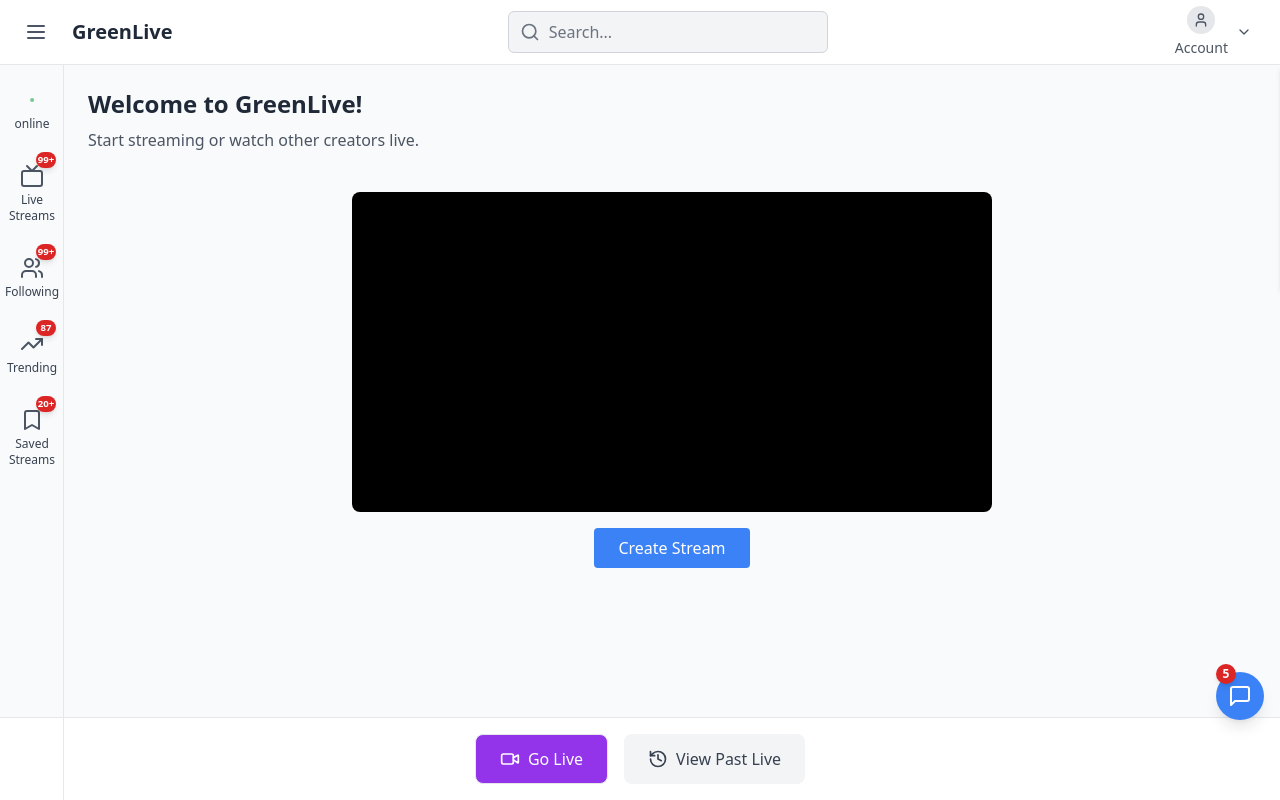
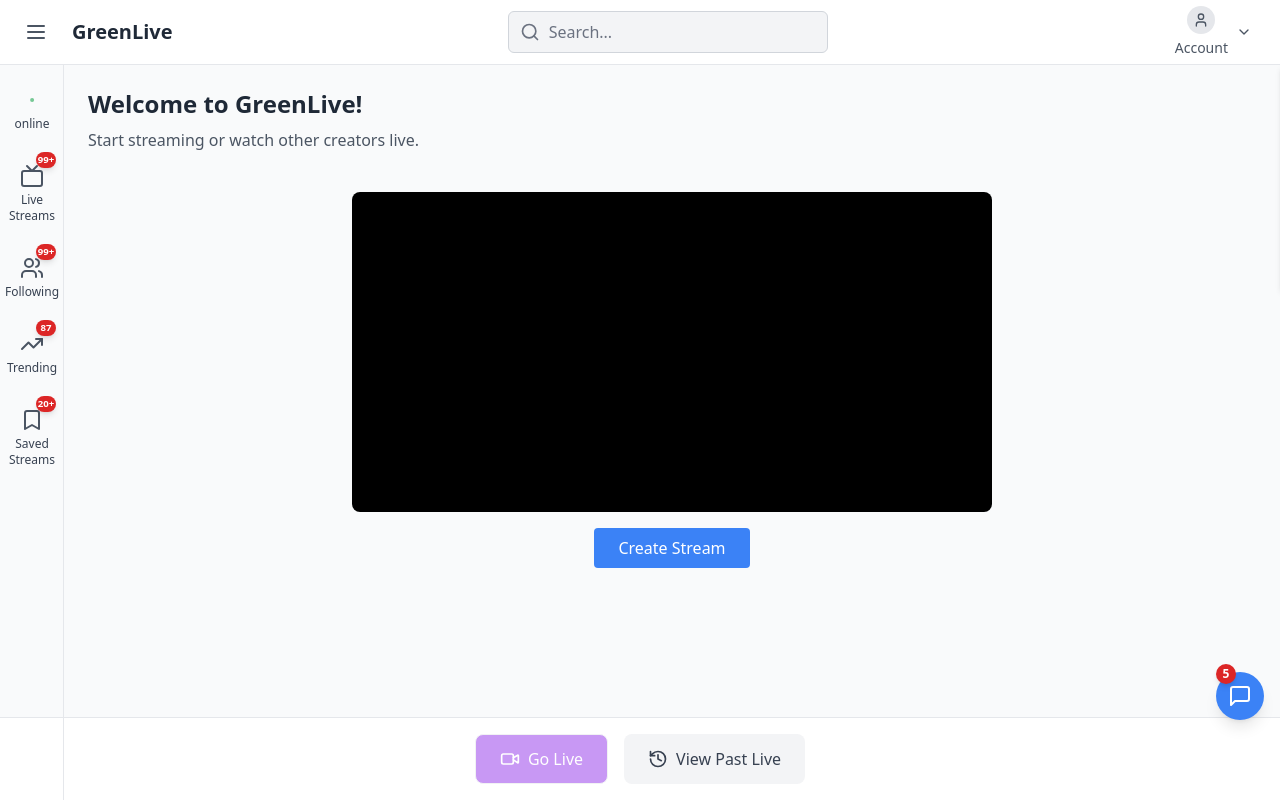
Before and after one commit to FELIX-IDALIA/greenFrontEnd, a React (Vite) app: page /home in a window 1280 px wide. Built offline with nearby package versions, Linux system fonts and the light colour scheme; sample sign-in values are in the browser's storage.

Commit message:
Modified: Disabled Go Live button

```diff
--- a/src/components/home/ActionFooter.jsx
+++ b/src/components/home/ActionFooter.jsx
@@ -11,7 +11,8 @@ const ActionFooter = ({ handleButtonClick, showPopup, isSidebarOpen, handleGoLiv
             >
                 {/* Go Live Button */}
                 <button
-                    className="flex items-center gap-2 bg-purple-600 text-white px-6 py-3 rounded-lg border hover:bg-purple-700 transition"
+                    className="flex items-center gap-2 bg-purple-600 text-white px-6 py-3 rounded-lg border hover:bg-purple-700 transition disabled:opacity-50 disabled:cursor-not-allowed"
+                    disabled={true}
                     onClick={handleGoLive}
 
 
```
